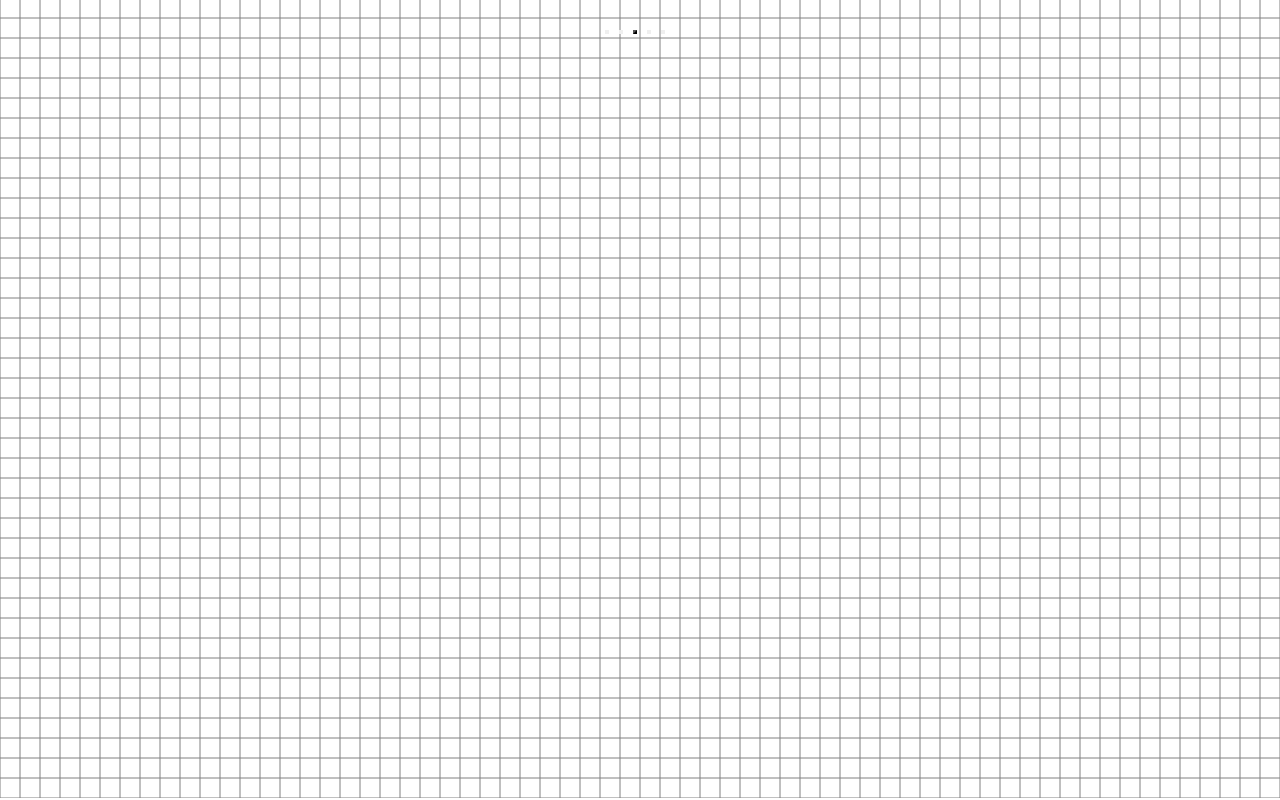
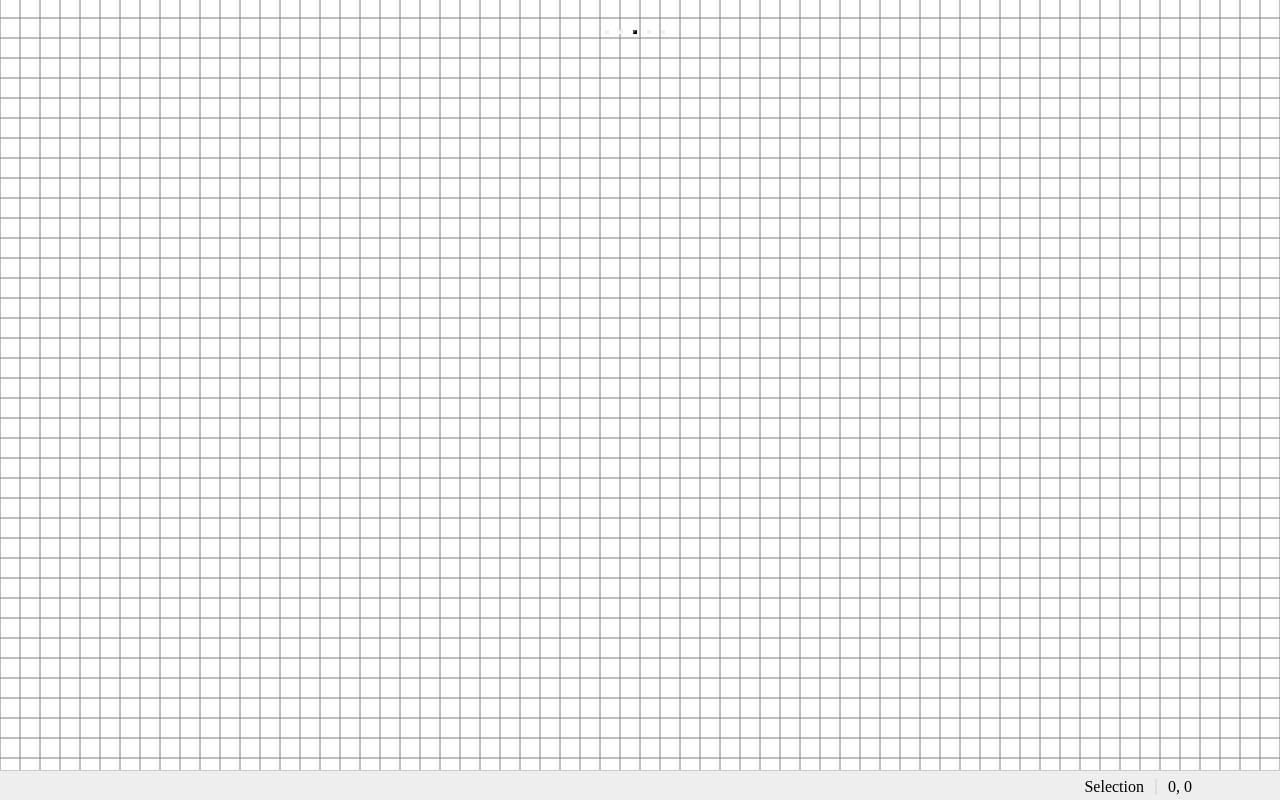
Before and after one commit to web-liuyang/drawing-board, a website built with Vite: page index.html in a window 1280 px wide. Built offline with nearby package versions, Linux system fonts and the light colour scheme; some icons are missing.

Commit message:
Feat: add statusbar

```diff
--- a/index.html
+++ b/index.html
@@ -8,6 +8,7 @@
       * {
         margin: 0;
         padding: 0;
+        box-sizing: border-box;
       }
 
       #app {
--- a/src/lib/application.ts
+++ b/src/lib/application.ts
@@ -9,6 +9,7 @@ import {
   HistoryController,
   InteractiveCanvas,
   Matrix,
+  Statusbar,
 } from ".";
 
 const ToolButtonToDrawState = {
@@ -29,6 +30,8 @@ class ApplicationState {
 
 export class Application {
   public readonly toolbar: Toolbar;
+
+  public readonly statusbar: Statusbar;
 
   private readonly container: HTMLElement;
 
@@ -64,6 +67,8 @@ export class Application {
         },
         onMousemove: (e: MouseEvent) => {
           this.drawState.onMousemove(e);
+          this.statusbar.mousePosition = this.interactiveCanvas.toGlobal([e.clientX, e.clientY]);
+          this.render();
         },
         onMouseup: (e: MouseEvent) => {
           this.drawState.onMouseup(e);
@@ -75,6 +80,7 @@ export class Application {
             this.drawState.onEscape();
           } else {
             this.toolbar.seletedToolButton = ToolButton.Selection;
+            this.statusbar.stateText = ToolButton.Selection;
           }
           this.render();
         },
@@ -103,16 +109,20 @@ export class Application {
         const DrawState = ToolButtonToDrawState[button];
         if (DrawState) {
           this.drawState = new DrawState(this);
+          this.statusbar.stateText = button;
         }
         this.render();
       },
     });
 
+    this.statusbar = new Statusbar();
+    this.statusbar.stateText = ToolButton.Selection;
+
     this.graphController.addListener(() => {
       this.render();
     });
 
-    this.container.append(this.interactiveCanvas.node, this.toolbar.node);
+    this.container.append(this.interactiveCanvas.node, this.toolbar.node, this.statusbar.node);
   }
 
   private drawGraphs(ctx: CanvasRenderingContext2D, graphs: Graph[]): void {
@@ -126,6 +136,7 @@ export class Application {
     this.interactiveCanvas.render();
     this.drawGraphs(this.interactiveCanvas.ctx, this.graphController.graphs);
     this.toolbar.render();
+    this.statusbar.render();
   }
 
   public saveState() {
--- a/src/lib/index.ts
+++ b/src/lib/index.ts
@@ -5,3 +5,4 @@ export * from "./history";
 export * from "./application";
 export * from "./canvas";
 export * from "./matrix";
+export * from "./statusbar";
--- /dev/null
+++ b/src/lib/statusbar/index.css
@@ -0,0 +1,41 @@
+.statusbar {
+  position: fixed;
+  bottom: 0px;
+
+  width: 100%;
+  height: 32px;
+  padding: 0 12px;
+
+  background-color: #eee;
+  border-top: 1px solid #ccc;
+  display: flex;
+  align-items: center;
+  justify-content: end;
+}
+
+.statusbar .group {
+  display: flex;
+  align-items: center;
+  justify-content: end;
+}
+
+.statusbar .mouse-position {
+  width: 100px;
+}
+
+.divider {
+  position: relative;
+  padding: 0 12px;
+  height: 16px;
+}
+
+.divider::before {
+  content: "";
+  position: absolute;
+  top: 50%;
+  left: 50%;
+  transform: translate(-50%, -50%);
+  width: 1px;
+  height: 100%;
+  background-color: #ccc;
+}
--- /dev/null
+++ b/src/lib/statusbar/index.ts
@@ -0,0 +1 @@
+export { Statusbar } from "./statusbar";
--- /dev/null
+++ b/src/lib/statusbar/statusbar.ts
@@ -0,0 +1,79 @@
+import "@vscode/codicons/dist/codicon.css";
+import "./index.css";
+
+export class Statusbar {
+  private oStatusbar: HTMLElement;
+
+  public mousePosition: Point = [0, 0];
+
+  public stateText: string = "";
+
+  constructor() {
+    this.oStatusbar = document.createElement("div");
+    this.oStatusbar.className = "statusbar";
+  }
+
+  public get node(): HTMLElement {
+    return this.oStatusbar;
+  }
+
+  private createMousePosition(point: Point): HTMLElement {
+    const node = document.createElement("div");
+    const [x, y] = point;
+    node.className = "mouse-position";
+    node.textContent = `${x}, ${y}`;
+
+    return node;
+  }
+
+  private createDivider(): HTMLElement {
+    const node = document.createElement("div");
+    node.className = "divider";
+    return node;
+  }
+
+  private createDrawingState(text: string): HTMLElement {
+    const node = document.createElement("div");
+    node.className = "drawing-state";
+    node.textContent = text;
+    return node;
+  }
+
+  private createGroup(groups: HTMLElement[][]): HTMLElement {
+    const oGroup = document.createElement("div");
+    oGroup.className = "group";
+    for (let i = 0, len = groups.length; i < len; i++) {
+      const nodes = groups[i];
+      const oGroupItem = document.createElement("div");
+      oGroupItem.className = "group-item";
+      for (const node of nodes) {
+        oGroupItem.append(node);
+      }
+
+      oGroup.append(oGroupItem);
+
+      if (i !== len - 1) {
+        const oDivider = this.createDivider();
+        oGroup.append(oDivider);
+      }
+    }
+
+    return oGroup;
+  }
+
+  private clean() {
+    const oStatusbar = this.oStatusbar;
+    for (let i = 0, len = oStatusbar.childElementCount; i < len; i++) {
+      const node = oStatusbar.firstElementChild;
+      node!.remove();
+    }
+  }
+
+  public render(): void {
+    this.clean();
+    const oDrawingState = this.createDrawingState(this.stateText);
+    const oMousePosition = this.createMousePosition(this.mousePosition);
+    const oGroup = this.createGroup([[oDrawingState], [oMousePosition]]);
+    this.oStatusbar.append(oGroup);
+  }
+}
```
